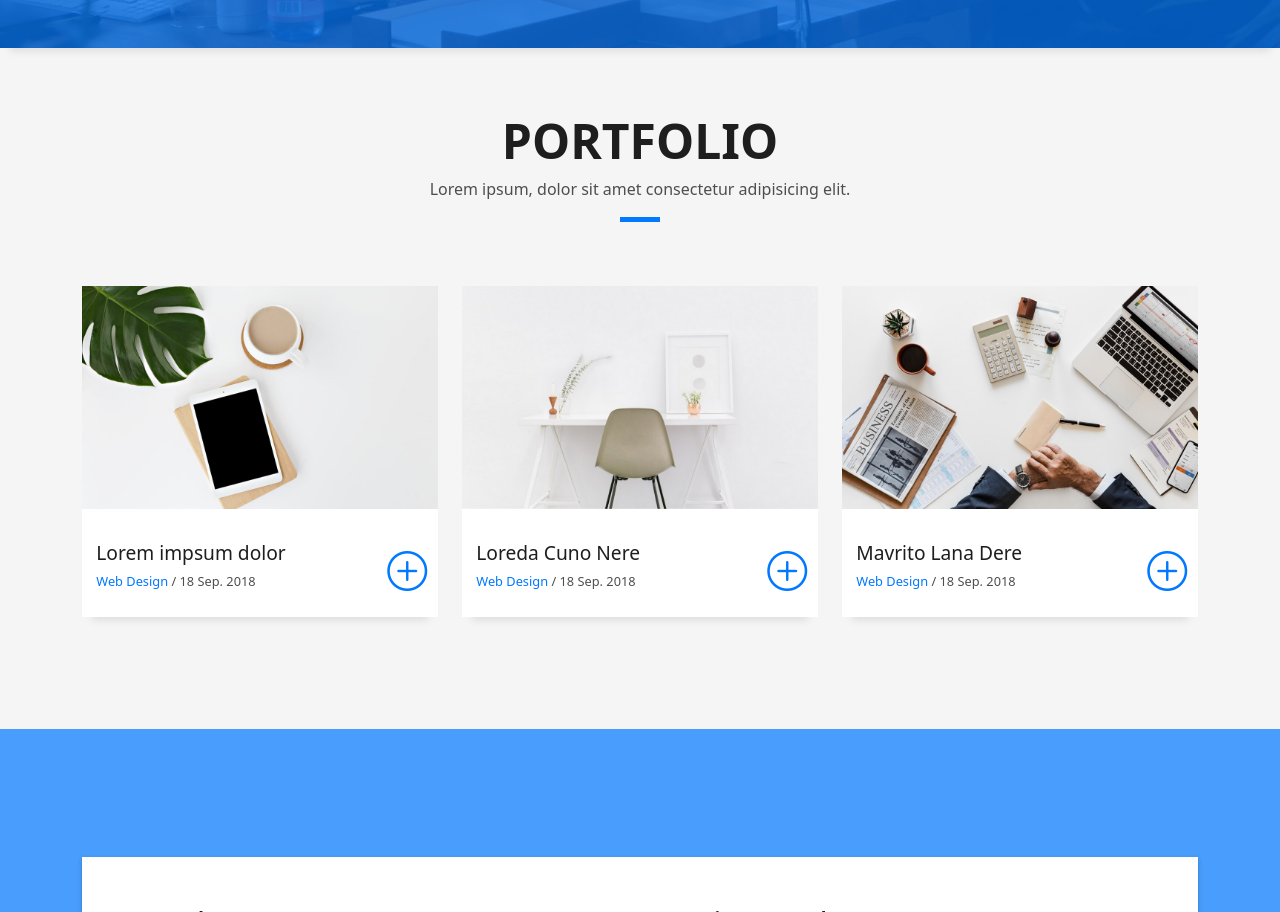
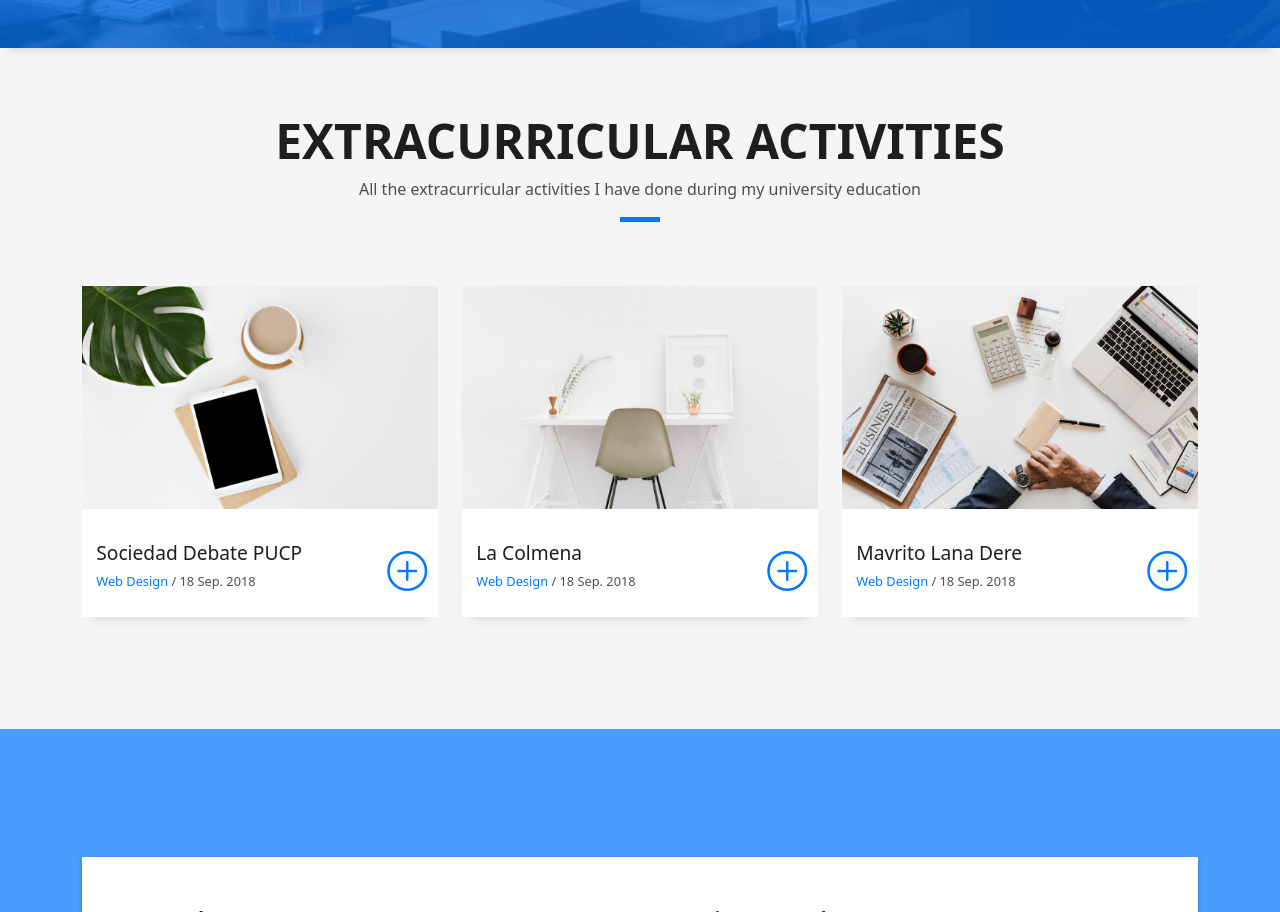
Before and after one commit to joaquinperezguerra/CV_html, a plain HTML site: page index.html in a window 1280 px wide. Shown: the part 3490-4402 px from the top of the page. Drawn offline with Linux system fonts and the light colour scheme.

Commit message:
Update index.html

```diff
--- a/index.html
+++ b/index.html
@@ -331,10 +331,10 @@
           <div class="col-sm-12">
             <div class="title-box text-center">
               <h3 class="title-a">
-                Portfolio
+                Extracurricular activities
               </h3>
               <p class="subtitle-a">
-                Lorem ipsum, dolor sit amet consectetur adipisicing elit.
+                 All the extracurricular activities I have done during my university education
               </p>
               <div class="line-mf"></div>
             </div>
@@ -351,7 +351,7 @@
               <div class="work-content">
                 <div class="row">
                   <div class="col-sm-8">
-                    <h2 class="w-title">Lorem impsum dolor</h2>
+                    <h2 class="w-title">Sociedad Debate PUCP</h2>
                     <div class="w-more">
                       <span class="w-ctegory">Web Design</span> / <span class="w-date">18 Sep. 2018</span>
                     </div>
@@ -375,7 +375,7 @@
               <div class="work-content">
                 <div class="row">
                   <div class="col-sm-8">
-                    <h2 class="w-title">Loreda Cuno Nere</h2>
+                    <h2 class="w-title">La Colmena</h2>
                     <div class="w-more">
                       <span class="w-ctegory">Web Design</span> / <span class="w-date">18 Sep. 2018</span>
                     </div>
```
